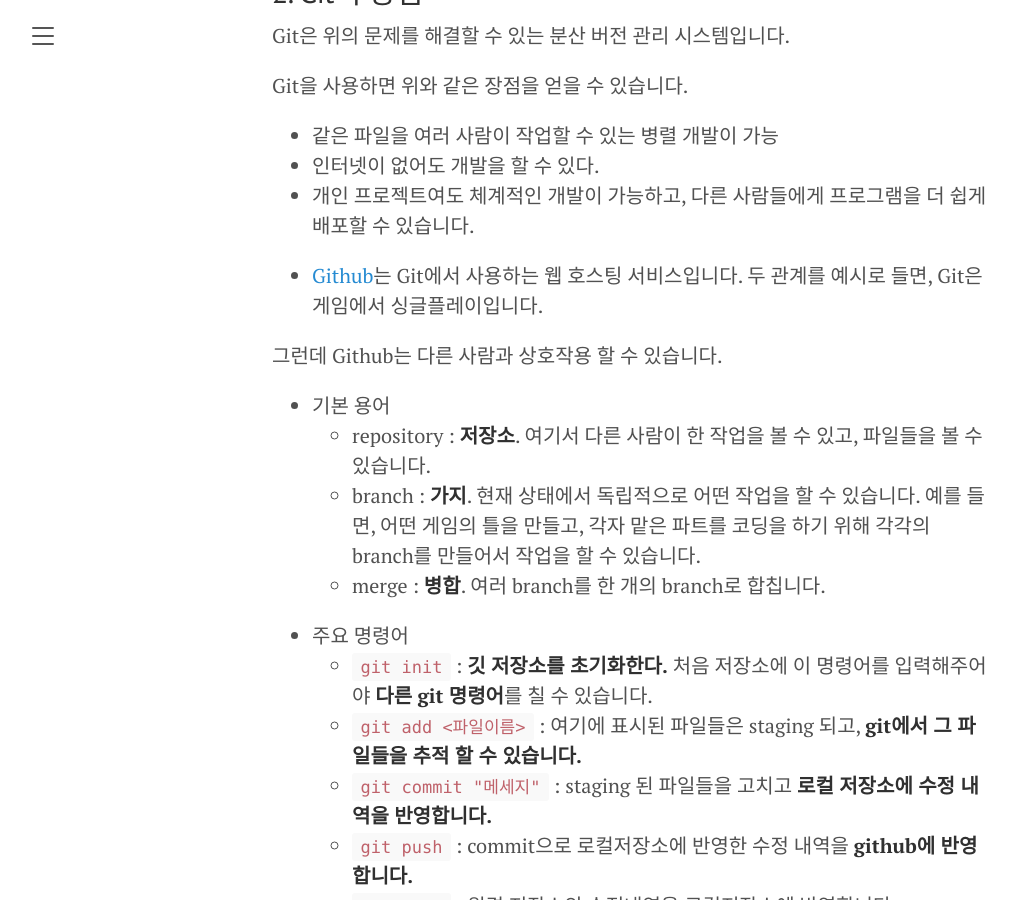
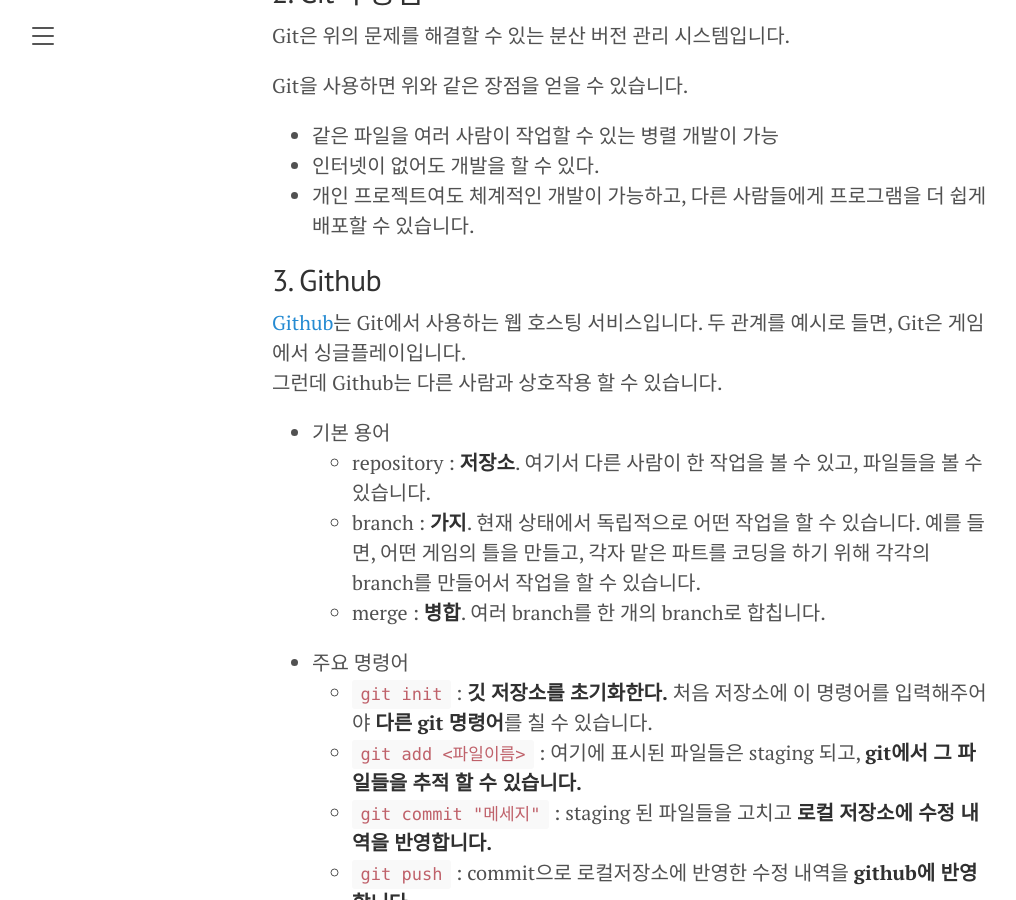
Before and after one commit to Seo-Donghyun/Seo-Donghyun.github.io, a Jekyll site: the page built from _posts/2022-11-29-git-github.md, in a window 1280 px wide and 900 px high, scrolled down 1164 px. Shown: the whole window, without its empty margins (8-1024 px from the left). Built offline with Jekyll 4.4.1, drawn with Linux system fonts in a browser that asks for light colours; comment, search, counter and statistics services are not loaded.

Commit message:
modified: post line break

```diff
--- a/_posts/2022-11-29-git-github.md
+++ b/_posts/2022-11-29-git-github.md
@@ -11,6 +11,7 @@ comments: true
 그렇다면 분산 버전 관리 시스템은 무엇일까요?
 
 ## 1. 버전 관리의 필요성
+
 버전 관리는 우리가 모르는 사이에 자주 사용했습니다.
 
 예를 들면, 어떤 과제물을 만들다고 가정을 합시다. 그래서 처음으로 나온 과제물이 `과제물.py`라고 하겠습니다.
@@ -41,9 +42,9 @@ Git을 사용하면 위와 같은 장점을 얻을 수 있습니다.
   * 인터넷이 없어도 개발을 할 수 있다.
   * 개인 프로젝트여도 체계적인 개발이 가능하고, 다른 사람들에게 프로그램을 더 쉽게 배포할 수 있습니다.
 
-- [Github](https://git-scm.com/book/ko/v2/GitHub-%EA%B3%84%EC%A0%95-%EB%A7%8C%EB%93%A4%EA%B3%A0-%EC%84%A4%EC%A0%95%ED%95%98%EA%B8%B0)는 Git에서 사용하는 웹 호스팅 서비스입니다.
+## 3. Github
+[Github](https://git-scm.com/book/ko/v2/GitHub-%EA%B3%84%EC%A0%95-%EB%A7%8C%EB%93%A4%EA%B3%A0-%EC%84%A4%EC%A0%95%ED%95%98%EA%B8%B0)는 Git에서 사용하는 웹 호스팅 서비스입니다.
 두 관계를 예시로 들면, Git은 게임에서 싱글플레이입니다.
-
 그런데 Github는 다른 사람과 상호작용 할 수 있습니다.
 
 - 기본 용어
```
Also changed, not shown: _posts/2022-11-29-google-analytics.md (+10 -1 lines).
